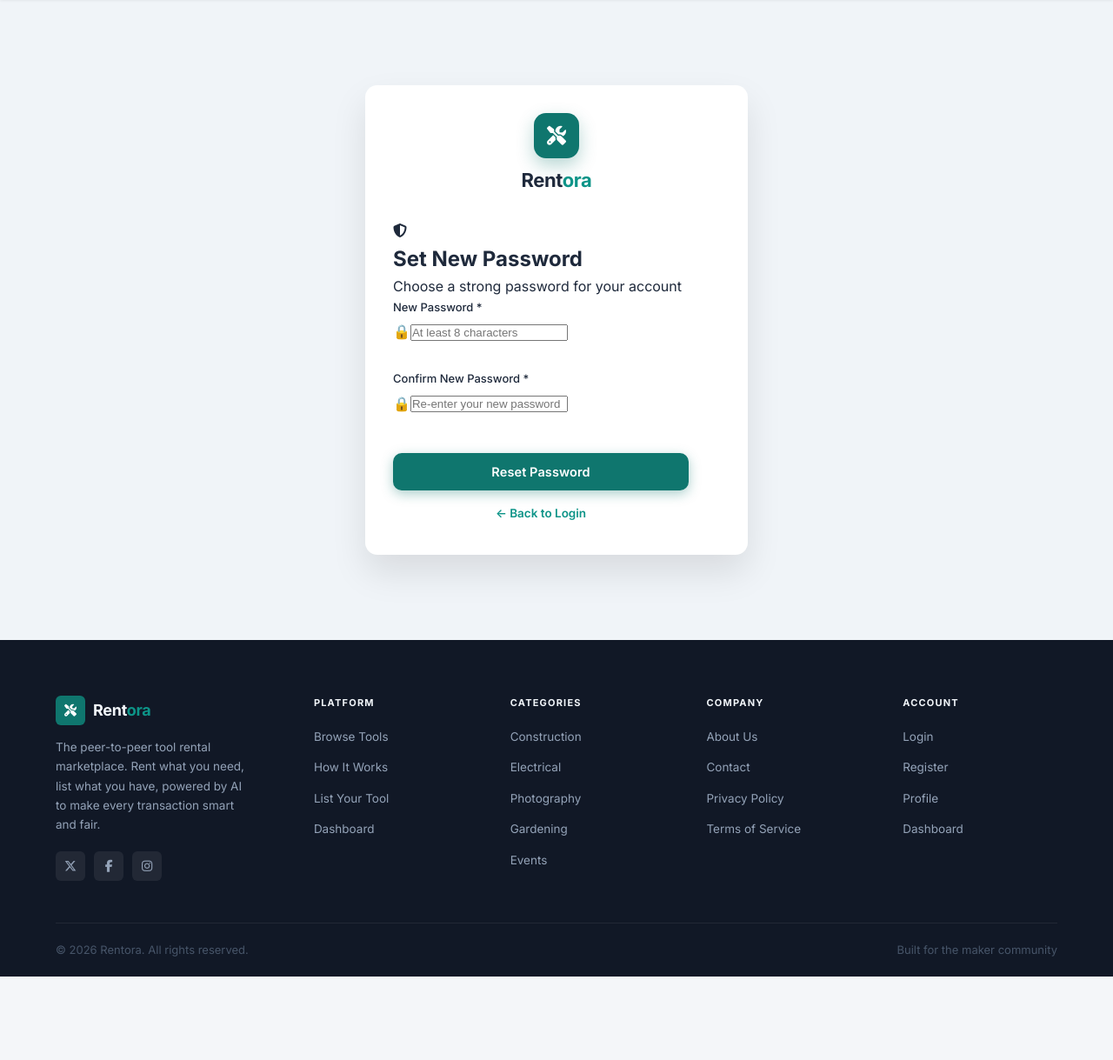
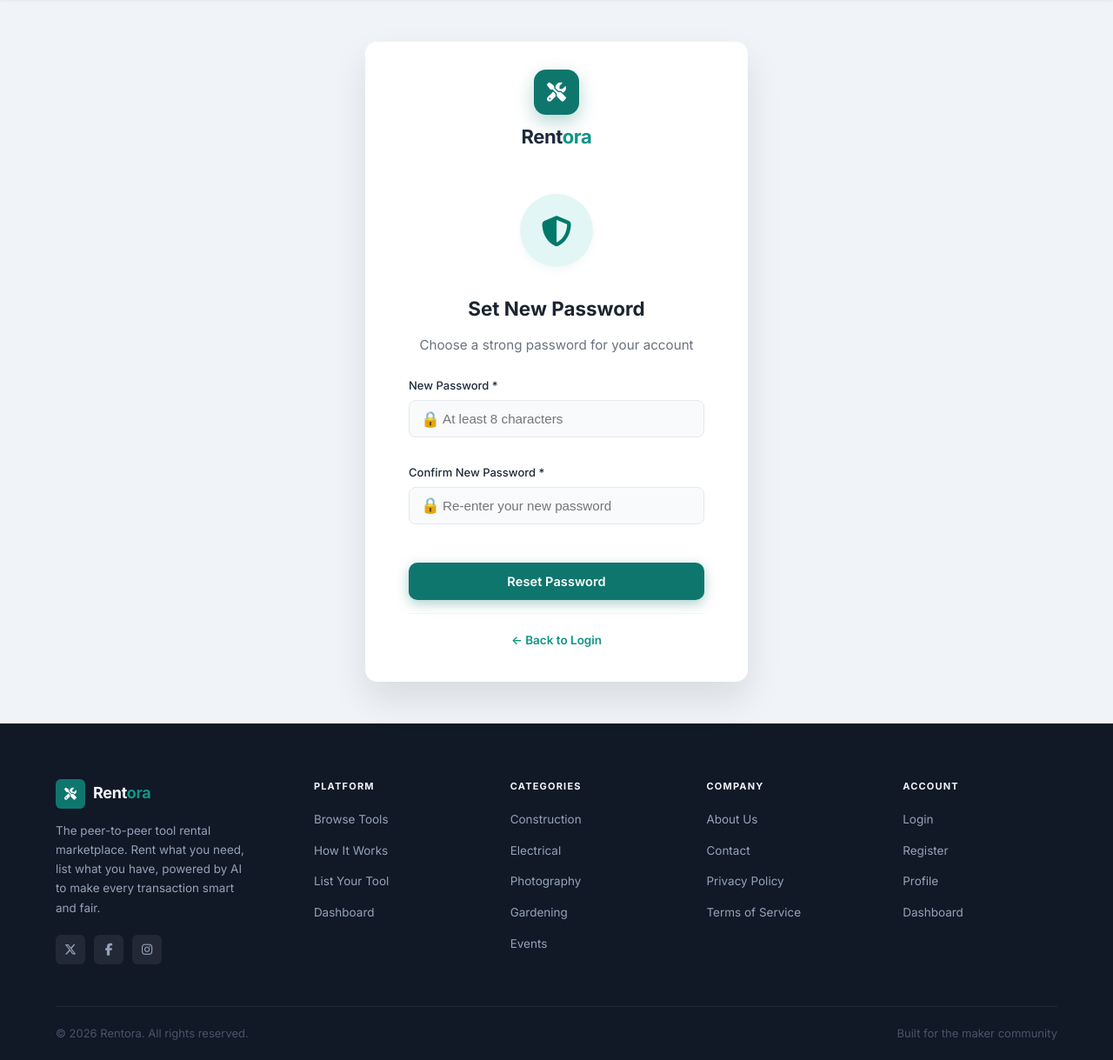
Before and after one commit to Mahmoud-B-Miqdad/rentora-platform, a Django app: template rentora_project/users/templates/users/password_reset_confirm.html in a window 1280 px wide. Shown: the part 64-1283 px from the top of the page at 87% size. Before the commit the page ends 1187 px from the top, so only its background shows below. Run offline with Django 5.2, Linux system fonts and the light colour scheme; the template is opened without the code that fills it, so the values that code supplies are empty.

Commit message:
add the url of forgot password in auth.html and add style in auth.css file

```diff
--- a/rentora_project/users/static/users/css/auth.css
+++ b/rentora_project/users/static/users/css/auth.css
@@ -344,6 +344,174 @@
     border-color: var(--clr-brand);
 }
 
+/* ==========================================================================
+   Rentora - Forgot Password Success (Check Your Inbox) - FIXED
+   ========================================================================== */
+
+/* الحاوية الرئيسية للتأكيد لمنع أي وراثة تنسيق قديمة وتوسيط العناصر تماماً */
+.auth-panel--success {
+    display: flex !important;
+    flex-direction: column !important;
+    align-items: center !important; /* توسيط أفقي لجميع الأبناء */
+    justify-content: center !important;
+    text-align: center !important;
+    width: 100% !important;
+}
+
+/* حاوية الأيقونة الدائرية للايميل */
+.email-success-icon {
+    background-color: #e2f6f5 !important; /* لون الخلفية التركواز الفاتح */
+    color: #00796b !important;            /* لون الأيقونة التركواز الغامق */
+    width: 84px !important;
+    height: 84px !important;
+    border-radius: 50% !important;
+    display: flex !important;
+    align-items: center !important;       /* توسيط الأيقونة داخل الدائرة رأسياً */
+    justify-content: center !important;    /* توسيط الأيقونة داخل الدائرة أفقياً */
+    margin: 24px auto !important;          /* إجبار التوسيط عبر الهوامش */
+    font-size: 2.2rem !important;
+    box-shadow: 0 4px 10px rgba(0, 121, 107, 0.05) !important;
+}
+
+.auth-panel__title-success {
+    color: #1a2530 !important;
+    font-size: 1.4rem !important;
+    font-weight: 700 !important;
+    margin-top: 10px !important;
+    margin-bottom: 12px !important;
+    text-align: center !important;
+    width: 100% !important;
+}
+
+.auth-panel__description {
+    color: #6b7280 !important;
+    font-size: 0.95rem !important;
+    line-height: 1.6 !important;
+    margin-bottom: 24px !important;
+    text-align: center !important;
+    max-width: 320px !important; /* للمحافظة على أبعاد النص كما في الصورة */
+}
+
+.auth-panel__retry-link {
+    color: #00796b !important;
+    text-decoration: none !important;
+    font-weight: 600 !important;
+    transition: color 0.2s ease !important;
+}
+
+.auth-panel__retry-link:hover {
+    color: #004d40 !important;
+    text-decoration: underline !important;
+}
+
+.auth-switch--border {
+    border-top: 1px solid #f3f4f6 !important;
+    padding-top: 20px !important;
+    margin-top: 15px !important;
+    width: 100% !important;
+    text-align: center !important;
+}
+
+/* ==========================================================================
+   Rentora - Password Reset Flow (Confirm & Complete) Styles
+   ========================================================================== */
+
+/* كلاس مخصص لتوسيط العناصر بشكل عمودي وأفقي داخل الـ panel */
+.auth-panel--center {
+    display: flex !important;
+    flex-direction: column !important;
+    align-items: center !important;
+    text-align: center !important;
+    width: 100% !important;
+}
+
+/* الأيقونات الدائرية لصفحات الأمان والنجاح */
+.auth-panel--center .email-success-icon {
+    background-color: #e2f6f5 !important; /* الخلفية التركوازية الفاتحة */
+    color: #00796b !important;            /* لون الأيقونة التركوازي الغامق */
+    width: 84px !important;
+    height: 84px !important;
+    border-radius: 50% !important;
+    display: flex !important;
+    align-items: center !important;
+    justify-content: center !important;
+    margin: 20px auto !important;
+    font-size: 2.2rem !important;
+    box-shadow: 0 4px 10px rgba(0, 121, 107, 0.05) !important;
+}
+
+/* تنسيق الفليكس لحقول الإدخال لتجعل الأيقونات متناسقة وفي مكانها */
+.auth-form .field__control {
+    position: relative;
+    width: 100%;
+}
+
+/* أيقونة القفل داخل الحقل */
+.auth-form .field__icon-lock {
+    position: absolute;
+    left: 14px;
+    top: 50%;
+    transform: translateY(-50%);
+    color: #9ca3af;
+    font-size: 1.1rem;
+    pointer-events: none;
+}
+
+/* تخصيص الـ input ليعطي مساحة للأيقونة على اليسار */
+.auth-form .field__input--has-icon {
+    width: 100% !important;
+    padding: 12px 14px 12px 38px !important; /* مسافة 38px من اليسار للأيقونة */
+    border: 1px solid #e5e7eb !important;
+    border-radius: 8px !important;
+    background-color: #f9fafb !important;
+    font-size: 0.95rem !important;
+    color: #1a2530 !important;
+    transition: border-color 0.2s, box-shadow 0.2s;
+}
+
+.auth-form .field__input--has-icon:focus {
+    border-color: #00796b !important;
+    background-color: #ffffff !important;
+    outline: none;
+    box-shadow: 0 0 0 3px rgba(0, 121, 107, 0.1) !important;
+}
+
+/* حاوية الأخطاء الخاصة بالفورم */
+.auth-error-container {
+    width: 100%;
+    max-width: 340px;
+    margin-bottom: 16px;
+    text-align: left;
+}
+
+.auth-error-msg {
+    background-color: #fde8e8;
+    color: #e02424;
+    padding: 10px 12px;
+    border-radius: 8px;
+    font-size: 0.85rem;
+    margin-bottom: 6px;
+    border-left: 4px solid #e02424;
+}
+
+/* نص المساعدة السفلي للدعم الفني */
+.auth-panel__support-text {
+    color: #9ca3af;
+    font-size: 0.85rem;
+    margin-top: 32px;
+    margin-bottom: 0;
+}
+
+.auth-panel__support-link {
+    color: #00796b;
+    text-decoration: none;
+    font-weight: 600;
+}
+
+.auth-panel__support-link:hover {
+    text-decoration: underline;
+}
+
 /* ── Responsive ────────────────────────────────────────────── */
 @media (max-width: 480px) {
     .auth-page .site-main { padding: 32px 12px; }
--- a/rentora_project/users/templates/users/auth.html
+++ b/rentora_project/users/templates/users/auth.html
@@ -55,7 +55,7 @@
             <div class="field">
                 <div class="field__label-row">
                     <label class="field__label" for="login-password">Password</label>
-                    <a href="#" class="field__link">Forgot password?</a>
+                    <a href="{% url 'users:forgot_password' %}" class="field__link">Forgot password?</a>
                 </div>
                 <div class="field__control">
                     <i class="fa-solid fa-lock field__icon" aria-hidden="true"></i>
```
